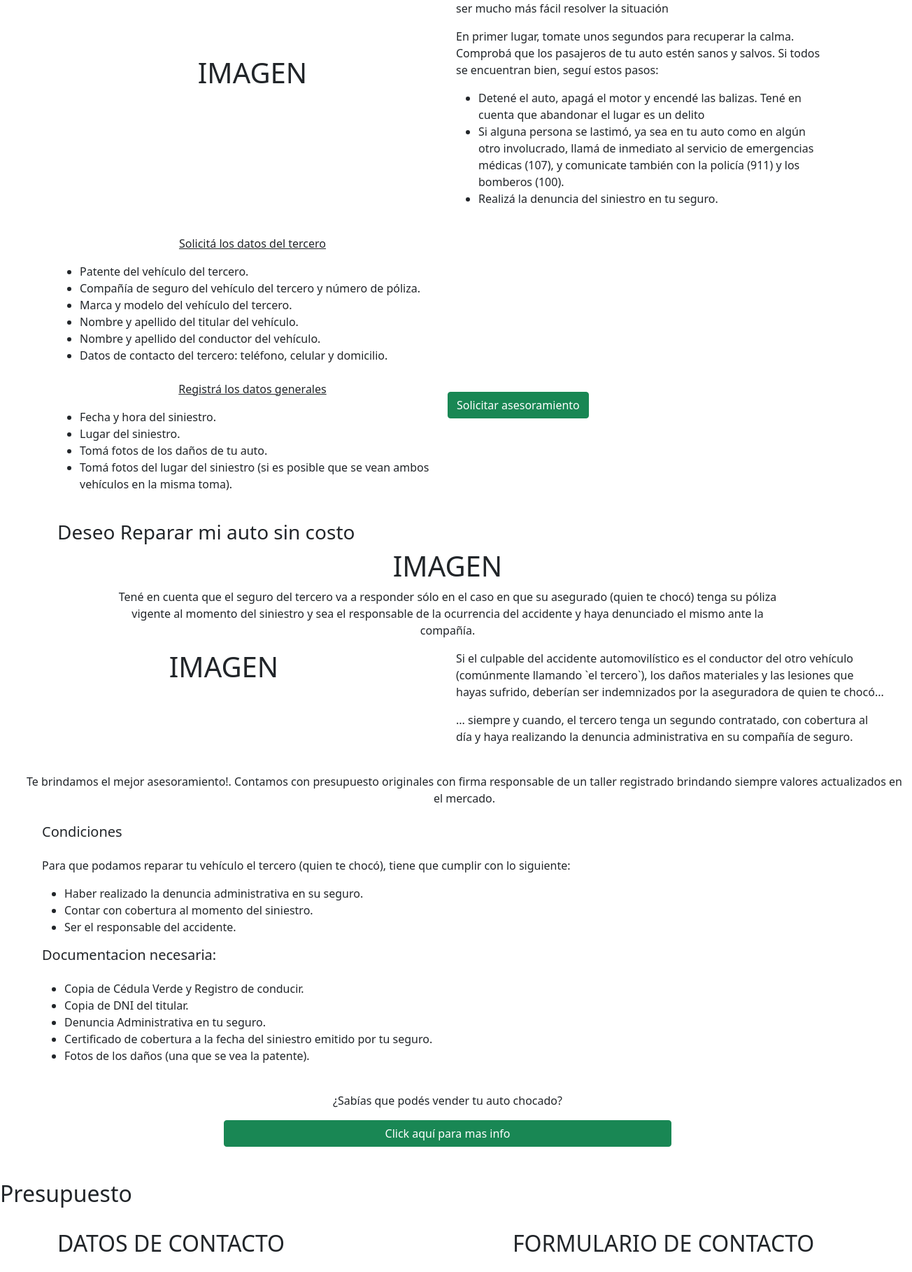
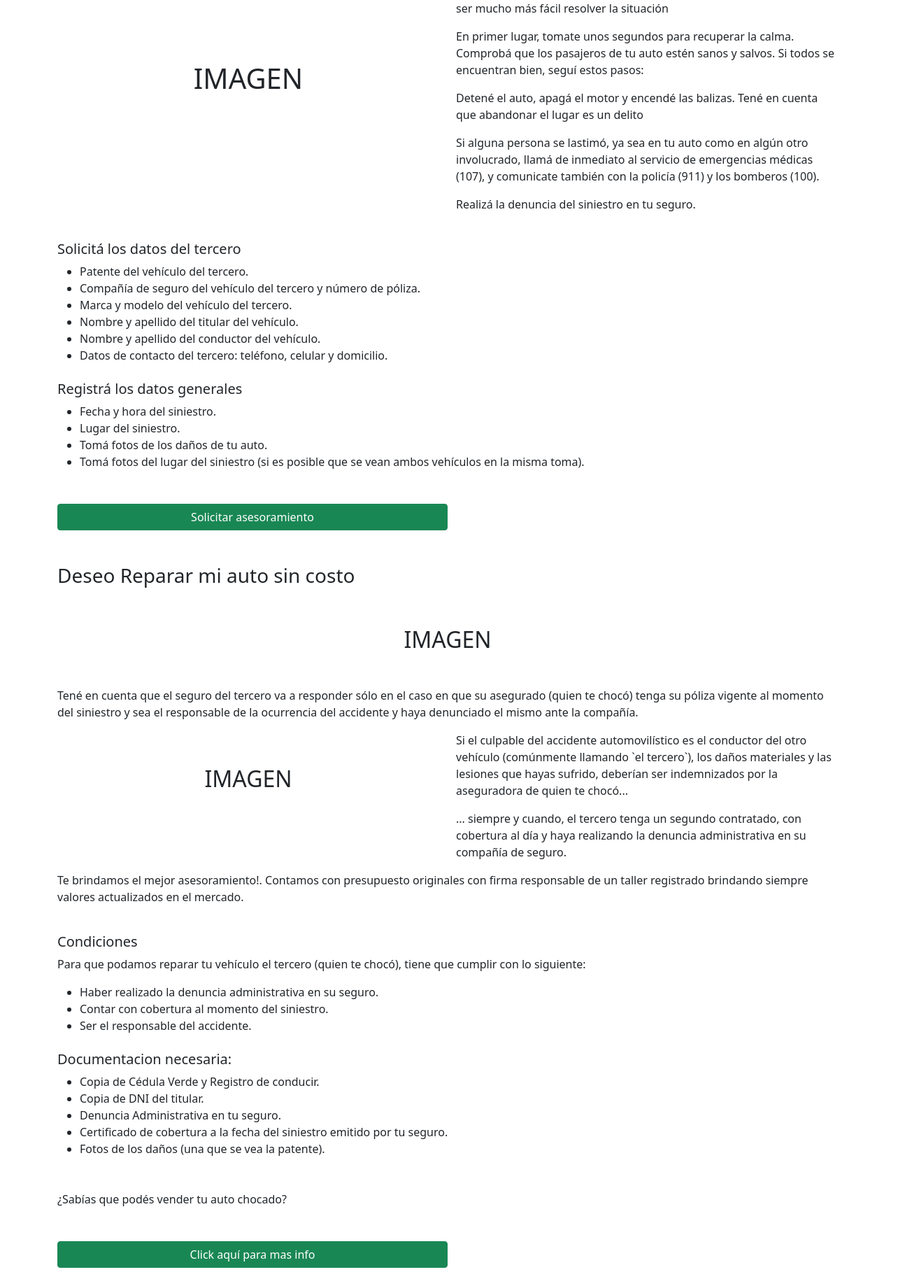
Before and after one commit to Nidev-lab/perito-siniestros, a React (Create React App) app: page / in a window 1280 px wide. Shown: the part 923-2741 px from the top of the page at 70% size, 1304 px wide, since content can reach past the window. Built offline with nearby package versions, Linux system fonts and the light colour scheme.

Commit message:
feature/HTML-16-mejora-layout

```diff
--- a/src/components/Budget/Budget.js
+++ b/src/components/Budget/Budget.js
@@ -2,9 +2,9 @@ import React from 'react';
 
 const Budget = () => {
   return (
-      <>
+      <div className='container'>
         <h2>Presupuesto</h2>
-      </>
+      </div>
   );
 };
 
--- a/src/components/Contact/Contact.js
+++ b/src/components/Contact/Contact.js
@@ -3,21 +3,21 @@ import React from 'react';
 const Contact = () => {
   return (
     <div className='container'>
-      <div className='d-flex justify-content-between row m-0 pt-4'>
-        <div className='col-xl-5 col-lg-12 p-0'>
+      <div className='row justify-content-between pt-4'>
+        <div className='col-xl-5 col-12 mb-4'>
           <h2 className='mb-4'>DATOS DE CONTACTO</h2>
           <div className="card">
             <ul className="list-group list-group-flush p-2">
               <li className="list-group-item">Correo electrónico: <a href="/#">perito.agomez@gmail.com</a></li>
             </ul>
-            <span className='d-flex justify-content-center p-3'>Redes Sociales</span>
+            <span className='text-center p-3'>Redes Sociales</span>
             <div className="card-body d-flex justify-content-evenly">
               <a href="/#" className="card-link text-decoration-none text-dark">Facebook</a>
               <a href="/#" className="card-link text-decoration-none text-dark">Instagram</a>
             </div>
           </div>
         </div>
-        <div className='col-xl-5 col-lg-12 p-0'>
+        <div className='col-xl-5 col-12'>
           <h2 className='mb-4'>FORMULARIO DE CONTACTO</h2>
           <div className="mb-3">
             <label htmlFor="fullName" className="form-label">Nombre Completo</label>
@@ -28,11 +28,11 @@ const Contact = () => {
             <input type="email" className="form-control" id="email" placeholder="Ingrese su correo electrónico" />
           </div>
           <div className='row justify-content-between'>
-            <div className='col-lg-6'>
+            <div className='col-lg-6 mb-3'>
               <label htmlFor="tel" className="form-label">Teléfono</label>
               <input type="tel" className="form-control" id="tel" placeholder="Ingrese su número de teléfono" />
             </div>
-            <div className='col-lg-4'>
+            <div className='col-lg-4 mb-3'>
               <label htmlFor="time" className="form-label">Horario de contacto</label>
               <input type="time" className="form-control" id="time" placeholder="Ingrese su número de teléfono" />
             </div>
--- a/src/components/FreeRepair/FreeRepair.js
+++ b/src/components/FreeRepair/FreeRepair.js
@@ -2,22 +2,22 @@ import React from 'react';
 
 const FreeRepair = () => {
   return (
-    <>
-      <h3 className='container mt-4'>Deseo Reparar mi auto sin costo</h3>
-      <div className='d-flex justify-content-center aling-center'>
-        <div className='d-flex flex-column w-75'>
-          <div>
-            <h1 className='text-center'>IMAGEN</h1>
-            <p className='text-center'>Tené en cuenta que el seguro del tercero va a responder sólo en el caso en que su
-            asegurado (quien te chocó) tenga su póliza vigente al momento del siniestro y sea
-            el responsable de la ocurrencia del accidente y haya denunciado el mismo
-            ante la compañía.</p>
+    <div className="container">
+      <h3 className='mt-4'>Deseo Reparar mi auto sin costo</h3>
+      <div className='row'>
+        <div className='col-12'>
+          <h2 className='text-center my-5'>IMAGEN</h2>
+        </div>
+        <div className='col-12'>
+          <p>Tené en cuenta que el seguro del tercero va a responder sólo en el caso en que
+          su asegurado (quien te chocó) tenga su póliza vigente al momento del siniestro y
+          sea el responsable de la ocurrencia del accidente y haya denunciado el mismo ante
+          la compañía.</p>
         </div>
       </div>
-      </div>
-      <div className='d-flex justify-content-evenly row me-0 ms-0'>
+      <div className='row'>
         <div className='col-xl-6'>
-          <h1 className='text-center'>IMAGEN</h1>
+          <h2 className='text-center my-5'>IMAGEN</h2>
         </div>
         <div className='col-xl-6'>
           <p>Si el culpable del accidente automovilístico es el conductor del otro vehículo
@@ -26,10 +26,15 @@ const FreeRepair = () => {
           <p>... siempre y cuando, el tercero tenga un segundo contratado, con cobertura al día
           y haya realizando la denuncia administrativa en su compañía de seguro.</p>
         </div>
-          <p className='text-center m-4'>Te brindamos el mejor asesoramiento!. Contamos con presupuesto originales con firma responsable de un taller registrado brindando siempre valores actualizados en el mercado.</p>
+        <div className='col-xl-12'>
+          <p>Te brindamos el mejor asesoramiento!. Contamos con presupuesto originales con
+            firma responsable de un taller registrado brindando siempre valores actualizados
+            en el mercado.</p>
+        </div>
+      </div>
+      <div className='my-4'>
+        <h5>Condiciones</h5>
         <div>
-          <h5 className='ms-5'>Condiciones</h5>
-          <div className='ms-5 mt-4'>
           <p>Para que podamos reparar tu vehículo el tercero (quien te chocó),
             tiene que cumplir con lo siguiente:</p>
           <ul>
@@ -39,9 +44,9 @@ const FreeRepair = () => {
           </ul>
         </div>
       </div>
-        <div>
-          <h5 className='ms-5'>Documentacion necesaria:</h5>
-            <ul className='ms-5 mt-4'>
+      <div className='my-4'>
+        <h5>Documentacion necesaria:</h5>
+        <ul>
           <li>Copia de Cédula Verde y Registro de conducir.</li>
           <li>Copia de DNI del titular.</li>
           <li>Denuncia Administrativa en tu seguro.</li>
@@ -49,10 +54,13 @@ const FreeRepair = () => {
           <li>Fotos de los daños (una que se vea la patente).</li>
         </ul>
       </div>
-        <p className='text-center mt-4'>¿Sabías que podés vender tu auto chocado?</p>
-        <button className='btn btn-success w-50 mb-5' type="button">Click aquí para mas info</button>
+      <div className='my-4'>
+        <p className='my-5'>¿Sabías que podés vender tu auto chocado?</p>
+        <div className='col-12 col-md-6'>
+          <button className='btn btn-success w-100 mb-5' type="button">Click aquí para mas info</button>
         </div>
-    </>
+      </div>
+    </div>
   );
 };
 
--- a/src/components/ManageSinister/ManageSinister.js
+++ b/src/components/ManageSinister/ManageSinister.js
@@ -3,10 +3,10 @@ import React from 'react';
 const ManageSinister = () => {
   return (
     <div className='pt-4 container'>
-      <div className='d-flex justify-content-between row me-0 ms-0'>
+      <div className='d-flex justify-content-between row'>
         <h3>Deseo Gestionar mi Siniestro </h3>
         <div className='col-xl-6 d-flex align-items-center justify-content-center'>
-          <h1>IMAGEN</h1>
+          <h1 className='my-5'>IMAGEN</h1>
         </div>
         <section className='col-xl-6'>
           <p>Un accidente de auto es siempre una experiencia difícil.
@@ -17,18 +17,16 @@ const ManageSinister = () => {
           <p>En primer lugar, tomate unos segundos para recuperar la calma.
            Comprobá que los pasajeros de tu auto estén sanos y salvos.
            Si todos se encuentran bien, seguí estos pasos:</p>
-           <ul>
-            <li>Detené el auto, apagá el motor y encendé las balizas.
-           Tené en cuenta que abandonar el lugar es un delito</li>
-            <li>Si alguna persona se lastimó, ya sea en tu auto como en algún otro involucrado,
+          <p>Detené el auto, apagá el motor y encendé las balizas.
+           Tené en cuenta que abandonar el lugar es un delito</p>
+          <p>Si alguna persona se lastimó, ya sea en tu auto como en algún otro involucrado,
             llamá de inmediato al servicio de emergencias médicas (107),
-            y comunicate también con la policía (911) y los bomberos (100).</li>
-            <li>Realizá la denuncia del siniestro en tu seguro.</li>
-           </ul>
+            y comunicate también con la policía (911) y los bomberos (100).</p>
+          <p>Realizá la denuncia del siniestro en tu seguro.</p>
         </section>
       </div>
       <section className='mt-4'>
-        <p className='col-xl-6 text-center text-decoration-underline'>Solicitá los datos del tercero</p>
+        <h5 className='col-xl-6'>Solicitá los datos del tercero</h5>
         <ul>
           <li>Patente del vehículo del tercero.</li>
           <li>Compañía de seguro del vehículo del tercero y número de póliza.</li>
@@ -38,19 +36,17 @@ const ManageSinister = () => {
           <li>Datos de contacto del tercero: teléfono, celular y domicilio.</li>
         </ul>
       </section>
-      <section className='row justify-content-evenly m-0 mt-4'>
-        <div className='col-xl-6 p-0'>
-          <p className='text-center text-decoration-underline'>Registrá los datos generales</p>
-          <ul>
+      <section className='my-4'>
+        <h5 className='col-xl-6'>Registrá los datos generales</h5>
+        <ul>
           <li>Fecha y hora del siniestro.</li>
           <li>Lugar del siniestro.</li>
           <li>Tomá fotos de los daños de tu auto.</li>
           <li>Tomá fotos del lugar del siniestro
           (si es posible que se vean ambos vehículos en la misma toma).</li>
-          </ul>
-        </div>
-        <div className='col-xl-6 p-0 my-3'>
-          <button className='btn btn-success' type="button">Solicitar asesoramiento</button>
+        </ul>
+        <div className='col-12 col-md-6 my-5'>
+          <button className='btn btn-success w-100' type="button">Solicitar asesoramiento</button>
         </div>
       </section>
     </div>
--- a/src/components/Navbar/Navbar.js
+++ b/src/components/Navbar/Navbar.js
@@ -4,7 +4,7 @@ const Navbar = () => {
   return (
     <nav className="navbar navbar-expand-lg navbar-light bg-light">
       <div className="container-fluid navbar-logo col-lg-6">
-        <a className="navbar-brand ms-5" href="/#">EL GENIO DEL SINIESTRO</a>
+        <a className="navbar-brand" href="/#">EL GENIO DEL SINIESTRO</a>
         <button className="navbar-toggler" type="button" data-bs-toggle="collapse" data-bs-target="#navbarContent" aria-controls="navbarContent" aria-expanded="false" aria-label="Toggle navigation">
           <span className="navbar-toggler-icon"></span>
         </button>
```
Lines whose indentation alone changed are shown as unchanged.
